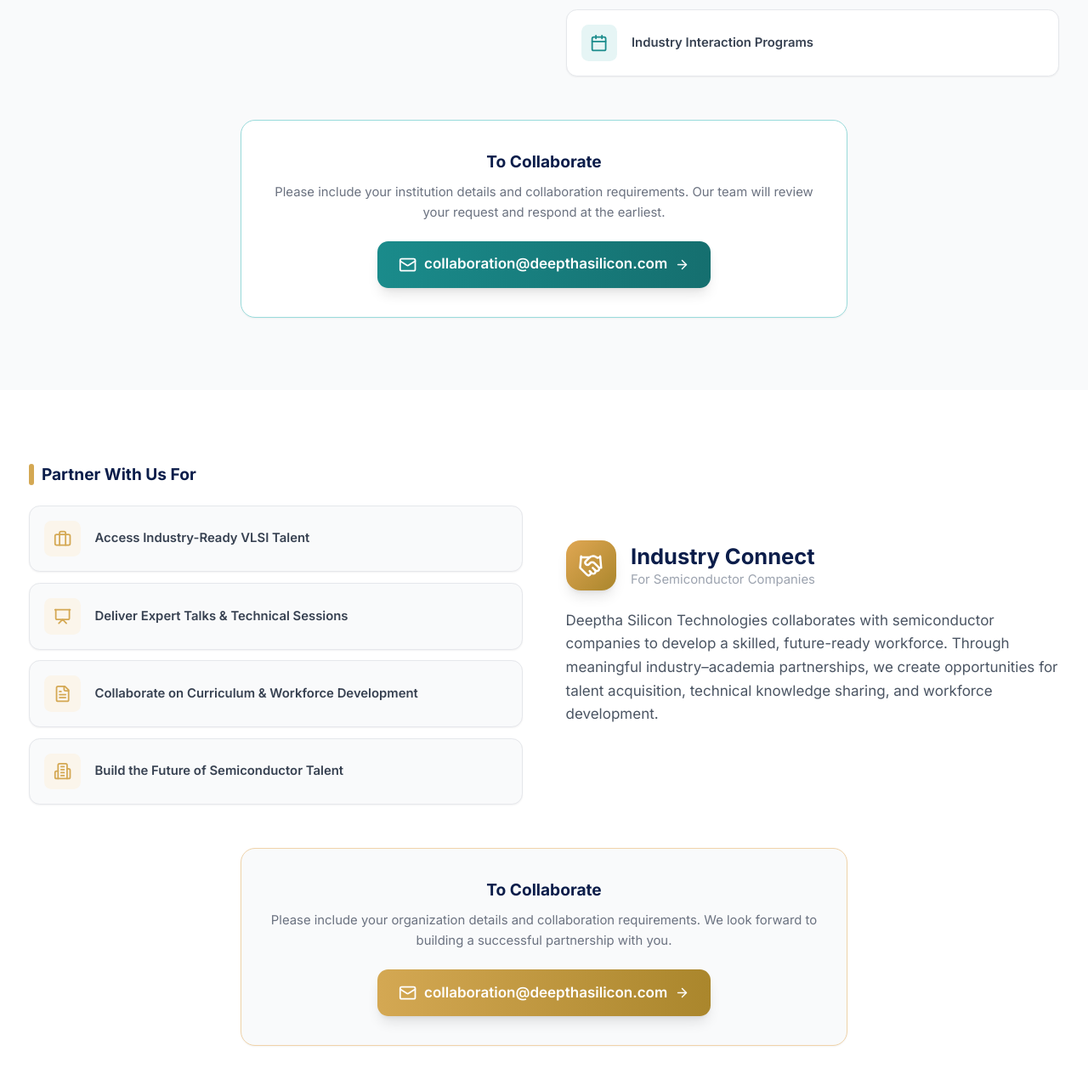
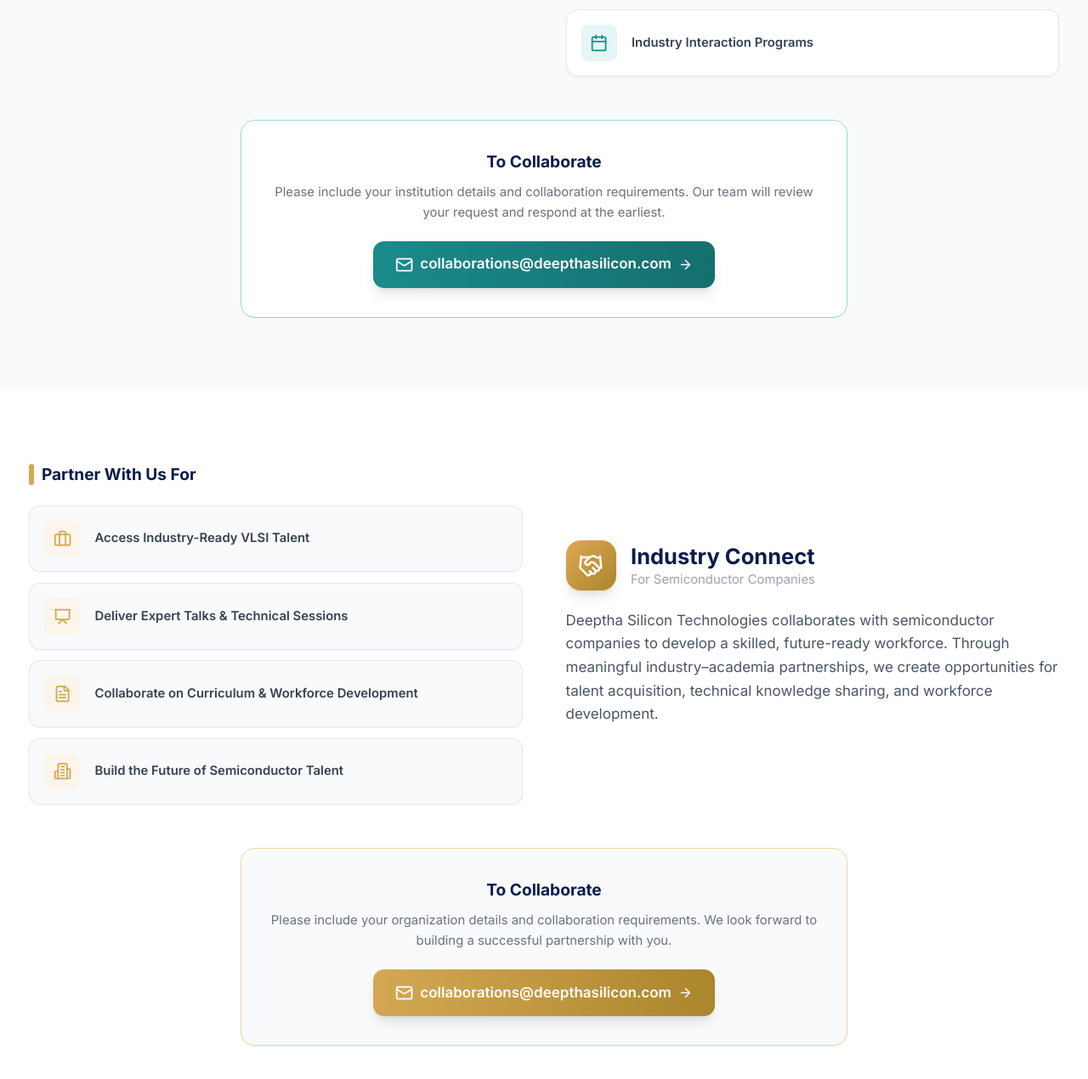
Before and after one commit to deepthasilicon/deepthasilicon, a React (Vite) app: page /partnerships in a window 1280 px wide. Shown: the part 960-2230 px from the top of the page at 85% size. Built offline with nearby package versions, Linux system fonts and the light colour scheme.

Commit message:
Update PartnershipsPage.tsx

```diff
--- a/src/pages/PartnershipsPage.tsx
+++ b/src/pages/PartnershipsPage.tsx
@@ -114,11 +114,11 @@ export default function PartnershipsPage() {
               Please include your institution details and collaboration requirements. Our team will review your request and respond at the earliest.
             </p>
             <a
-              href="mailto:collaboration@deepthasilicon.com"
+              href="mailto:collaborations@deepthasilicon.com"
               className="w-full sm:w-auto inline-flex items-center justify-center gap-2 bg-gradient-to-r from-secondary-500 to-secondary-600 hover:from-secondary-600 hover:to-secondary-700 text-white font-semibold px-6 py-3.5 rounded-xl text-base transition-all hover:scale-[1.02] shadow-lg"
             >
               <Mail className="w-5 h-5 flex-shrink-0" />
-              <span className="whitespace-nowrap">collaboration@deepthasilicon.com</span>
+              <span className="whitespace-nowrap">collaborations@deepthasilicon.com</span>
               <ArrowRight className="w-4 h-4 flex-shrink-0" />
             </a>
           </motion.div>
@@ -194,11 +194,11 @@ export default function PartnershipsPage() {
               Please include your organization details and collaboration requirements. We look forward to building a successful partnership with you.
             </p>
             <a
-              href="mailto:collaboration@deepthasilicon.com"
+              href="mailto:collaborations@deepthasilicon.com"
               className="w-full sm:w-auto inline-flex items-center justify-center gap-2 bg-gradient-to-r from-accent-500 to-accent-600 hover:from-accent-600 hover:to-accent-700 text-white font-semibold px-6 py-3.5 rounded-xl text-base transition-all hover:scale-[1.02] shadow-lg"
             >
               <Mail className="w-5 h-5 flex-shrink-0" />
-              <span className="whitespace-nowrap">collaboration@deepthasilicon.com</span>
+              <span className="whitespace-nowrap">collaborations@deepthasilicon.com</span>
               <ArrowRight className="w-4 h-4 flex-shrink-0" />
             </a>
           </motion.div>
```
